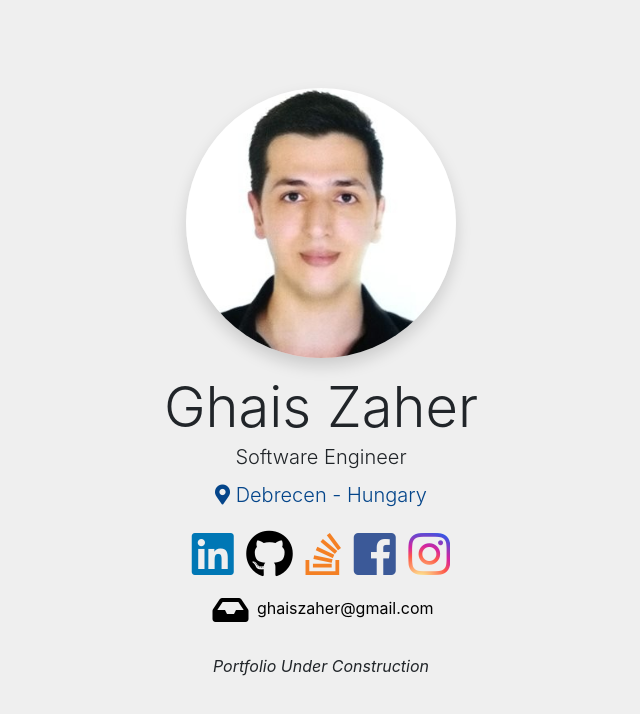
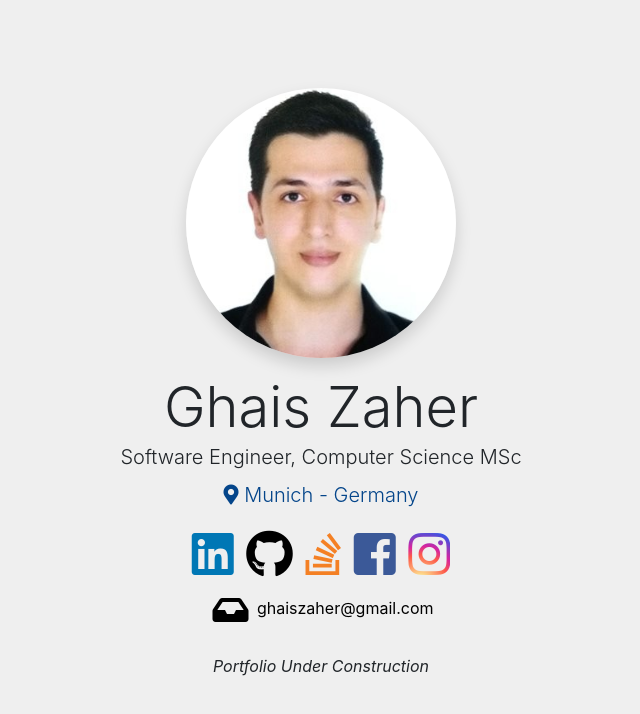
Before and after one commit to ghaiszaher/ghaiszaher.github.io, a plain HTML site: page index.html in a window 1280 px wide. Shown: the whole page, without its empty margins (319-959 px from the left). Drawn offline with nearby package versions, Linux system fonts and the light colour scheme.

Commit message:
change location & title

```diff
--- a/index.html
+++ b/index.html
@@ -23,11 +23,11 @@
                      alt="Ghais Zaher">
             </div>
             <div class="display-4">Ghais Zaher</div>
-            <div class="lead pb-2">Software Engineer</div>
+            <div class="lead pb-2">Software Engineer, Computer Science MSc</div>
             <div class="lead pb-3">
-                <a href="https://www.google.com/maps/place/Debrecen" target="_blank">
+                <a href="https://www.google.com/maps/place/85540+Haar/" target="_blank">
                     <i class="fas fa-map-marker-alt"></i>
-                    Debrecen - Hungary
+                    Munich - Germany
                 </a>
             </div>
             <a href="https://www.linkedin.com/in/ghaiszaher" target="_blank">
```
